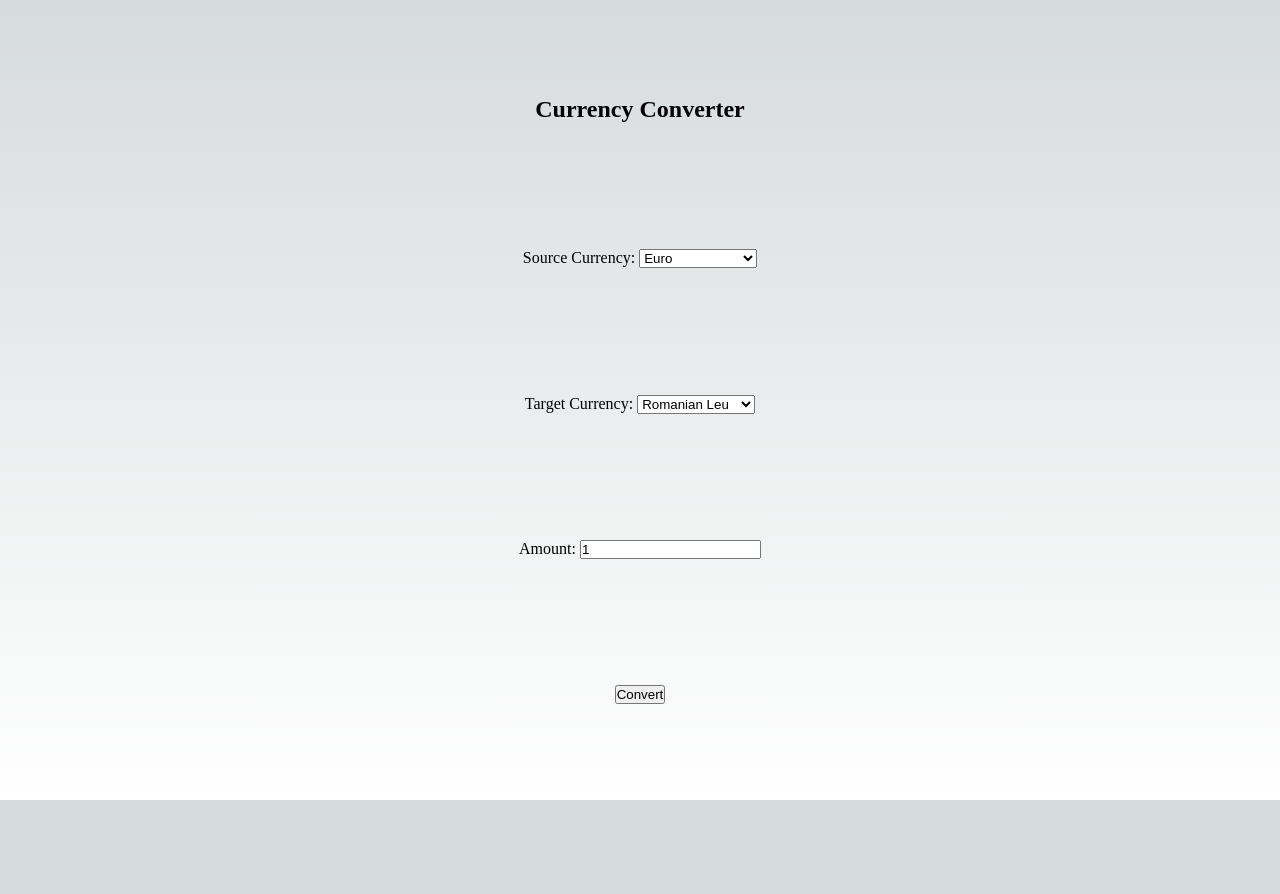
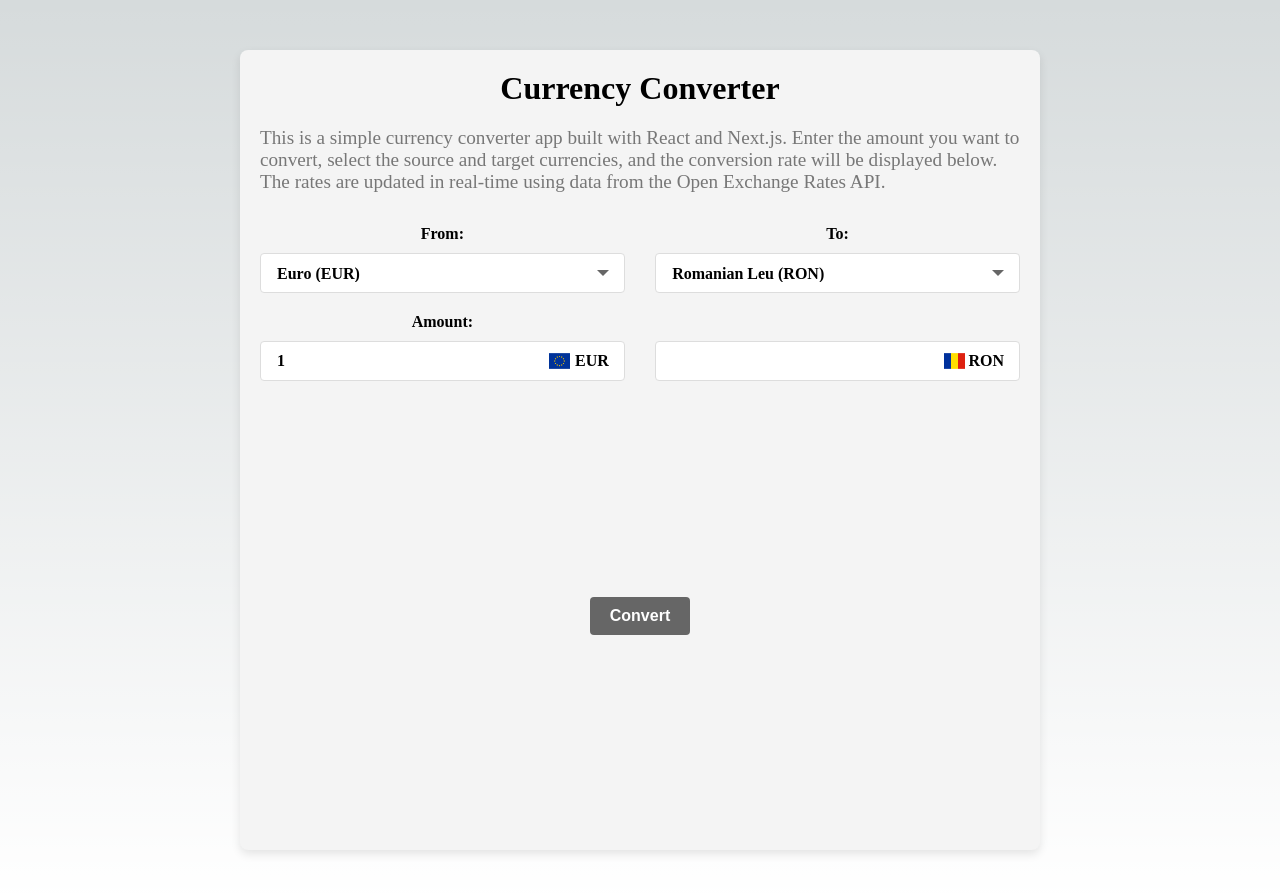
Before and after one commit to Geocodlea/currency-converter, a Next.js app: page / in a window 1280 px wide. Shown: the top 894 px of the page. Before the commit the page ends 800 px from the top, so only its background shows below. Built offline with nearby package versions, Linux system fonts and the light colour scheme.

Commit message:
add styling

```diff
--- a/package.json
+++ b/package.json
@@ -9,6 +9,7 @@
     "lint": "next lint"
   },
   "dependencies": {
+    "flag-icons": "^6.6.6",
     "next": "13.3.0",
     "react": "18.2.0",
     "react-dom": "18.2.0"
--- a/pages/index.js
+++ b/pages/index.js
@@ -1,13 +1,15 @@
-import styles from '@/styles/Home.module.css'
-import Head from 'next/head'
-
-import { useState } from 'react';
+import styles from "@/styles/Home.module.css";
+import Head from "next/head";
+import { useState } from "react";
+import "/node_modules/flag-icons/css/flag-icons.min.css";
 
 function CurrencyConverter() {
-  const [sourceCurrency, setSourceCurrency] = useState('EUR');
-  const [targetCurrency, setTargetCurrency] = useState('RON');
+  const [sourceCurrency, setSourceCurrency] = useState("EUR");
+  const [targetCurrency, setTargetCurrency] = useState("RON");
   const [amount, setAmount] = useState(1);
   const [conversionRate, setConversionRate] = useState();
+  const [sourceCurrencyFlag, setSourceCurrencyFlag] = useState("eu");
+  const [targetCurrencyFlag, setTargetCurrencyFlag] = useState("ro");
 
   async function handleConvert() {
     const response = await fetch(
@@ -20,11 +22,16 @@ function CurrencyConverter() {
 
   function handleSourceCurrencyChange(event) {
     setSourceCurrency(event.target.value);
-
+    setSourceCurrencyFlag(
+      event.target.options[event.target.selectedIndex].getAttribute("flag")
+    );
   }
 
   function handleTargetCurrencyChange(event) {
     setTargetCurrency(event.target.value);
+    setTargetCurrencyFlag(
+      event.target.options[event.target.selectedIndex].getAttribute("flag")
+    );
   }
 
   function handleAmountChange(event) {
@@ -39,54 +46,108 @@ function CurrencyConverter() {
         <meta name="viewport" content="width=device-width, initial-scale=1" />
         <link rel="icon" href="/favicon.ico" />
       </Head>
-
-      <div className={styles.main}>
-      <h2>Currency Converter</h2>
-      <div>
-        <label>Source Currency: </label>
-        <select value={sourceCurrency} onChange={handleSourceCurrencyChange}>
+      <div className={styles.container}>
+        <h1 className={styles.title}>Currency Converter</h1>
+        <p className={styles.description}>
+          This is a simple currency converter app built with React and Next.js.
+          Enter the amount you want to convert, select the source and target
+          currencies, and the conversion rate will be displayed below. The rates
+          are updated in real-time using data from the Open Exchange Rates API.
+        </p>
+        <div className={styles.currencyRow}>
+          <div className={styles.currencyColumn}>
+            <label className={styles.label}>From:</label>
+            <div className={styles.selectWrapper}>
+              <select
+                className={styles.select}
+                value={sourceCurrency}
+                onChange={handleSourceCurrencyChange}
+              >
                 {currencies.map((currency) => (
-            <option key={currency.code} value={currency.code}>
-              {currency.name}
+                  <option
+                    key={currency.code}
+                    value={currency.code}
+                    flag={currency.flag}
+                  >
+                    {currency.name} ({currency.code})
                   </option>
                 ))}
               </select>
+              <div className={styles.selectArrow}></div>
             </div>
-      <div>
-        <label>Target Currency: </label>
-        <select value={targetCurrency} onChange={handleTargetCurrencyChange}>
+          </div>
+          <div className={styles.currencyColumn}>
+            <label className={styles.label}>To:</label>
+            <div className={styles.selectWrapper}>
+              <select
+                className={styles.select}
+                value={targetCurrency}
+                onChange={handleTargetCurrencyChange}
+              >
                 {currencies.map((currency) => (
-            <option key={currency.code} value={currency.code}>
-              {currency.name}
+                  <option
+                    key={currency.code}
+                    value={currency.code}
+                    flag={currency.flag}
+                  >
+                    {currency.name} ({currency.code})
                   </option>
                 ))}
               </select>
+              <div className={styles.selectArrow}></div>
             </div>
-      <div>
-        <label>Amount: </label>
-        <input type="number" value={amount} onChange={handleAmountChange} />
           </div>
-      <div>
-        <button onClick={handleConvert}>Convert</button>
         </div>
-      {conversionRate && (
-        <p>
-          {amount} {sourceCurrency} = {conversionRate * amount} {targetCurrency}
-        </p>
-      )}
+        <div className={styles.amountRow}>
+          <div className={styles.amountColumn}>
+            <label className={styles.label}>Amount:</label>
+            <div className={styles.amountWrapper}>
+              <input
+                className={styles.amountInput}
+                type="number"
+                value={amount}
+                onChange={handleAmountChange}
+              />
+              <div className={styles.flag}>
+                <span className={`fi fi-${sourceCurrencyFlag}`}></span>
+              </div>
+              <div className={styles.currencyCode}>{sourceCurrency}</div>
+            </div>
+          </div>
+          <div className={styles.amountColumn}>
+            <div className={styles.label}>&nbsp;</div>
+            <div className={styles.amountWrapper}>
+              <input
+                className={styles.amountInput}
+                type="number"
+                value={
+                  conversionRate ? (amount * conversionRate).toFixed(4) : ""
+                }
+                disabled
+              />
+              <div className={styles.flag}>
+                <span className={`fi fi-${targetCurrencyFlag}`}></span>
+              </div>
+              <div className={styles.currencyCode}>{targetCurrency}</div>
+            </div>
+          </div>
+        </div>
+        <button className={styles.convertButton} onClick={handleConvert}>
+          Convert
+        </button>
       </div>
     </>
   );
 }
 
 const currencies = [
-  { code: 'RON', name: 'Romanian Leu' },
-  { code: 'USD', name: 'US Dollar' },
-  { code: 'EUR', name: 'Euro' },
-  { code: 'GBP', name: 'British Pound' },
-  { code: 'JPY', name: 'Japanese Yen' },
-  { code: 'CAD', name: 'Canadian Dollar' },
-  { code: 'CHF', name: 'Swiss Franc' },
+  { code: "RON", name: "Romanian Leu", flag: "ro" },
+  { code: "USD", name: "US Dollar", flag: "us" },
+  { code: "EUR", name: "Euro", flag: "eu" },
+  { code: "GBP", name: "British Pound", flag: "gb" },
+  { code: "JPY", name: "Japanese Yen", flag: "jp" },
+  { code: "CAD", name: "Canadian Dollar", flag: "ca" },
+  { code: "CHF", name: "Swiss Franc", flag: "ch" },
 ];
 
 export default CurrencyConverter;
--- a/styles/Home.module.css
+++ b/styles/Home.module.css
@@ -1,229 +1,164 @@
-.main {
+.container {
+  margin: auto;
   display: flex;
   flex-direction: column;
-  justify-content: space-between;
+  justify-content: center;
   align-items: center;
-  padding: 6rem;
+  padding: 20px;
+  background-color: #f4f4f4;
+  box-shadow: 0px 4px 10px rgba(0, 0, 0, 0.1);
+  border-radius: 8px;
+  max-width: 800px;
+  width: 100%;
+  margin-top: 50px;
+  margin-bottom: 50px;
   min-height: 100vh;
 }
 
-.description {
-  display: inherit;
-  justify-content: inherit;
-  align-items: inherit;
-  font-size: 0.85rem;
-  max-width: var(--max-width);
-  width: 100%;
-  z-index: 2;
-  font-family: var(--font-mono);
+.title {
+  margin: 0;
+  font-size: 2rem;
+  font-weight: bold;
+  text-align: center;
+  margin-bottom: 20px;
 }
 
-.description a {
+.description {
+  font-size: 1.2rem;
+  color: #777;
+  margin-bottom: 1rem;
+}
+
+.currencyRow {
   display: flex;
+  justify-content: space-between;
+  align-items: center;
+  margin-bottom: 20px;
+  width: 100%;
+}
+
+.currencyColumn {
+  display: flex;
+  flex-direction: column;
   justify-content: center;
   align-items: center;
-  gap: 0.5rem;
+  width: 48%;
+  margin-top: 1rem;
 }
 
-.description p {
-  position: relative;
-  margin: 0;
-  padding: 1rem;
-  background-color: rgba(var(--callout-rgb), 0.5);
-  border: 1px solid rgba(var(--callout-border-rgb), 0.3);
-  border-radius: var(--border-radius);
+.label {
+  margin-bottom: 10px;
+  font-weight: bold;
 }
 
-.code {
-  font-weight: 700;
-  font-family: var(--font-mono);
+.selectWrapper {
+  position: relative;
+  width: 100%;
 }
 
-.grid {
-  display: grid;
-  grid-template-columns: repeat(4, minmax(25%, auto));
-  width: var(--max-width);
-  max-width: 100%;
+.select {
+  width: 100%;
+  height: 40px;
+  padding: 8px 16px;
+  border: 1px solid #ddd;
+  border-radius: 4px;
+  appearance: none;
+  background-color: #fff;
+  font-size: 1rem;
+  font-family: inherit;
+  font-weight: bold;
 }
 
-.card {
-  padding: 1rem 1.2rem;
-  border-radius: var(--border-radius);
-  background: rgba(var(--card-rgb), 0);
-  border: 1px solid rgba(var(--card-border-rgb), 0);
-  transition: background 200ms, border 200ms;
+.selectArrow {
+  position: absolute;
+  right: 16px;
+  top: 50%;
+  transform: translateY(-50%);
+  width: 0;
+  height: 0;
+  border-left: 6px solid transparent;
+  border-right: 6px solid transparent;
+  border-top: 6px solid #666;
 }
 
-.card span {
-  display: inline-block;
-  transition: transform 200ms;
+.amountRow {
+  display: flex;
+  justify-content: space-between;
+  align-items: center;
+  margin-bottom: 20px;
+  width: 100%;
 }
 
-.card h2 {
-  font-weight: 600;
-  margin-bottom: 0.7rem;
+.amountColumn {
+  display: flex;
+  flex-direction: column;
+  justify-content: center;
+  align-items: center;
+  width: 48%;
 }
 
-.card p {
-  margin: 0;
-  opacity: 0.6;
-  font-size: 0.9rem;
-  line-height: 1.5;
-  max-width: 30ch;
+.amountWrapper {
+  position: relative;
+  display: flex;
+  align-items: center;
+  width: 100%;
 }
 
-.center {
-  display: flex;
-  justify-content: center;
-  align-items: center;
-  position: relative;
-  padding: 4rem 0;
+.amountInput {
+  width: 100%;
+  height: 40px;
+  padding: 8px 16px;
+  border: 1px solid #ddd;
+  border-radius: 4px;
+  appearance: none;
+  background-color: #fff;
+  font-size: 1rem;
+  font-family: inherit;
+  font-weight: bold;
 }
 
-.center::before {
-  background: var(--secondary-glow);
-  border-radius: 50%;
-  width: 480px;
-  height: 360px;
-  margin-left: -400px;
+.currencyCode {
+  position: absolute;
+  right: 16px;
+  top: 50%;
+  transform: translateY(-50%);
+  font-size: 1rem;
+  font-weight: bold;
 }
 
-.center::after {
-  background: var(--primary-glow);
-  width: 240px;
-  height: 180px;
-  z-index: -1;
+.flag {
+  position: absolute;
+  right: 55px;
+  top: 50%;
+  transform: translateY(-50%);
 }
 
-.center::before,
-.center::after {
-  content: '';
-  left: 50%;
-  position: absolute;
-  filter: blur(45px);
-  transform: translateZ(0);
+.convertButton {
+  display: block;
+  margin: auto;
+  padding: 10px 20px;
+  background-color: #666;
+  color: #fff;
+  border: none;
+  border-radius: 4px;
+  font-size: 1rem;
+  font-weight: bold;
+  cursor: pointer;
+  transition: background-color 0.2s ease;
 }
 
-.logo {
-  position: relative;
+.convertButton:hover {
+  background-color: #555;
 }
-/* Enable hover only on non-touch devices */
-@media (hover: hover) and (pointer: fine) {
-  .card:hover {
-    background: rgba(var(--card-rgb), 0.1);
-    border: 1px solid rgba(var(--card-border-rgb), 0.15);
+
+@media (max-width: 450px) {
+  .amountRow,
+  .currencyRow {
+    flex-direction: column;
   }
 
-  .card:hover span {
-    transform: translateX(4px);
+  .amountColumn,
+  .currencyColumn {
+    width: 100%;
   }
 }
-
-@media (prefers-reduced-motion) {
-  .card:hover span {
-    transform: none;
-  }
-}
-
-/* Mobile */
-@media (max-width: 700px) {
-  .content {
-    padding: 4rem;
-  }
-
-  .grid {
-    grid-template-columns: 1fr;
-    margin-bottom: 120px;
-    max-width: 320px;
-    text-align: center;
-  }
-
-  .card {
-    padding: 1rem 2.5rem;
-  }
-
-  .card h2 {
-    margin-bottom: 0.5rem;
-  }
-
-  .center {
-    padding: 8rem 0 6rem;
-  }
-
-  .center::before {
-    transform: none;
-    height: 300px;
-  }
-
-  .description {
-    font-size: 0.8rem;
-  }
-
-  .description a {
-    padding: 1rem;
-  }
-
-  .description p,
-  .description div {
-    display: flex;
-    justify-content: center;
-    position: fixed;
-    width: 100%;
-  }
-
-  .description p {
-    align-items: center;
-    inset: 0 0 auto;
-    padding: 2rem 1rem 1.4rem;
-    border-radius: 0;
-    border: none;
-    border-bottom: 1px solid rgba(var(--callout-border-rgb), 0.25);
-    background: linear-gradient(
-      to bottom,
-      rgba(var(--background-start-rgb), 1),
-      rgba(var(--callout-rgb), 0.5)
-    );
-    background-clip: padding-box;
-    backdrop-filter: blur(24px);
-  }
-
-  .description div {
-    align-items: flex-end;
-    pointer-events: none;
-    inset: auto 0 0;
-    padding: 2rem;
-    height: 200px;
-    background: linear-gradient(
-      to bottom,
-      transparent 0%,
-      rgb(var(--background-end-rgb)) 40%
-    );
-    z-index: 1;
-  }
-}
-
-/* Tablet and Smaller Desktop */
-@media (min-width: 701px) and (max-width: 1120px) {
-  .grid {
-    grid-template-columns: repeat(2, 50%);
-  }
-}
-
-@media (prefers-color-scheme: dark) {
-  .vercelLogo {
-    filter: invert(1);
-  }
-
-  .logo {
-    filter: invert(1) drop-shadow(0 0 0.3rem #ffffff70);
-  }
-}
-
-@keyframes rotate {
-  from {
-    transform: rotate(360deg);
-  }
-  to {
-    transform: rotate(0deg);
-  }
-}
```
Also changed, not shown: 1 other file (tests, documents, lock files or other folders). Lines whose indentation alone changed are shown as unchanged.
